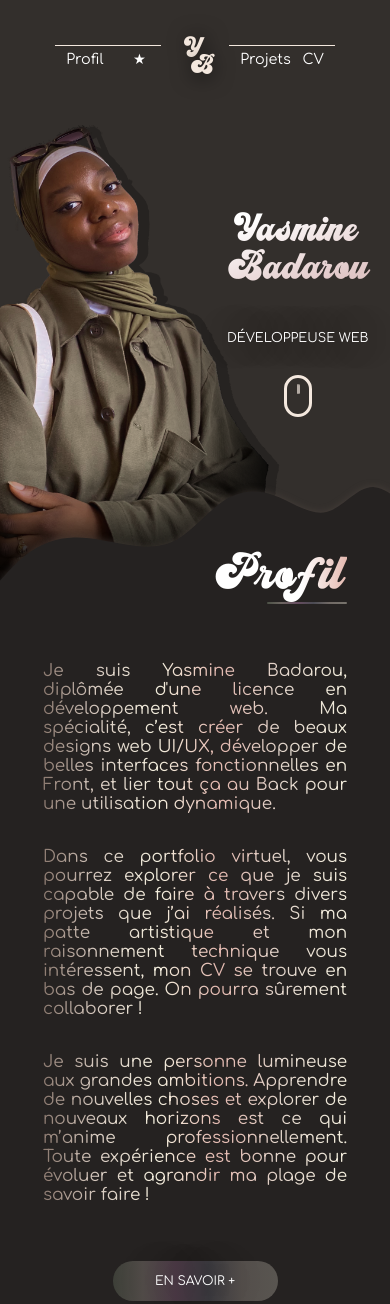
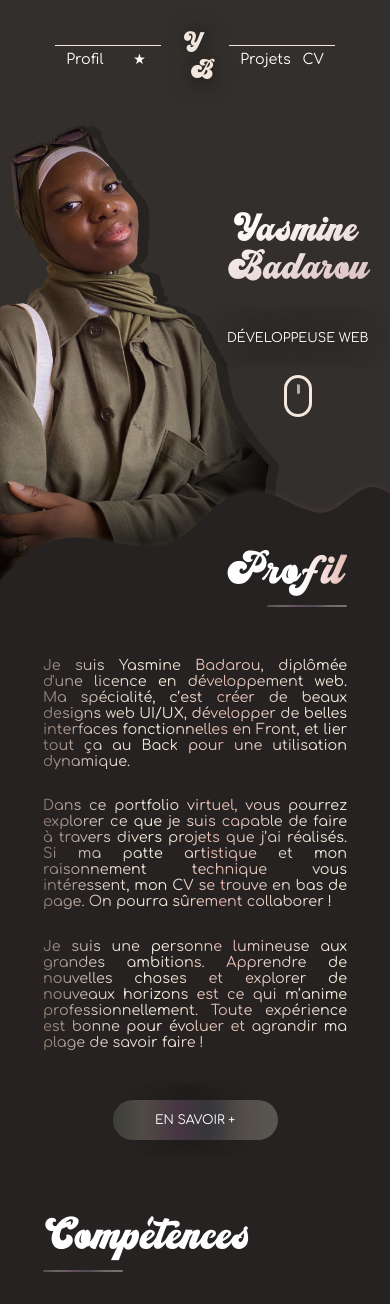
Before and after one commit to yasyasbdr/yasmine_badarou_portfolio, a website: page index.html in a window 390 px wide. Shown: the top 1304 px of the page. Drawn offline with Linux system fonts and the light colour scheme.

Commit message:
Amélioration de la taille des éléments du responsive mobile

```diff
--- a/styles/styles.css
+++ b/styles/styles.css
@@ -726,7 +726,7 @@ footer p {
 
     #B {
         font-size: 1.7em;
-        margin-top: -40px;
+        margin-top: -30px;
         /*position: relative;*/
     }
 }
@@ -738,12 +738,12 @@ footer p {
     }
     /*DÉBUT APPARENCE GÉNÉRALE*/
     h2 {
-        font-size: 3.3em;
+        font-size: 3em;
     }
 
     .h2-underline {
         width: 80px;
-        margin-top: 10px;
+        margin-top: 20px;
     }
     /*FIN APPARENCE GÉNÉRALE*/
     /*DÉBUT HEADER*/
@@ -788,7 +788,7 @@ footer p {
 
     #B {
         font-size: 1.7em;
-        margin-top: /*-12.7vh*/-40px;
+        margin-top: /*-12.7vh*/-30px;
         /*position: relative;*/
     }
     /*FIN HEADER*/
@@ -854,11 +854,11 @@ footer p {
     }
     #profil-text {
         flex-direction: column;
-        padding: 40px 0;
+        padding: 35px 0;
     }
 
     #profil-text p {
-        font-size: 2vh;
+        font-size: 0.9em;
     }
 
     .paddingLeftRight {
@@ -874,11 +874,11 @@ footer p {
     }
 
     .competence img {
-        height: 4vh;
+        height: 8.3vw;
     }
 
     .competences-grid-top {
-        gap: 18px;
+        gap: 4.2vw;
         justify-content: flex-start;
         flex-wrap: wrap;
         margin-top: 70px;
@@ -886,7 +886,7 @@ footer p {
     }
 
     .competences-grid-bottom {
-        gap: 8px;
+        gap: 2.4vw;
         justify-content: flex-start;
         flex-wrap: wrap;
         margin-bottom: 30vw;
```
